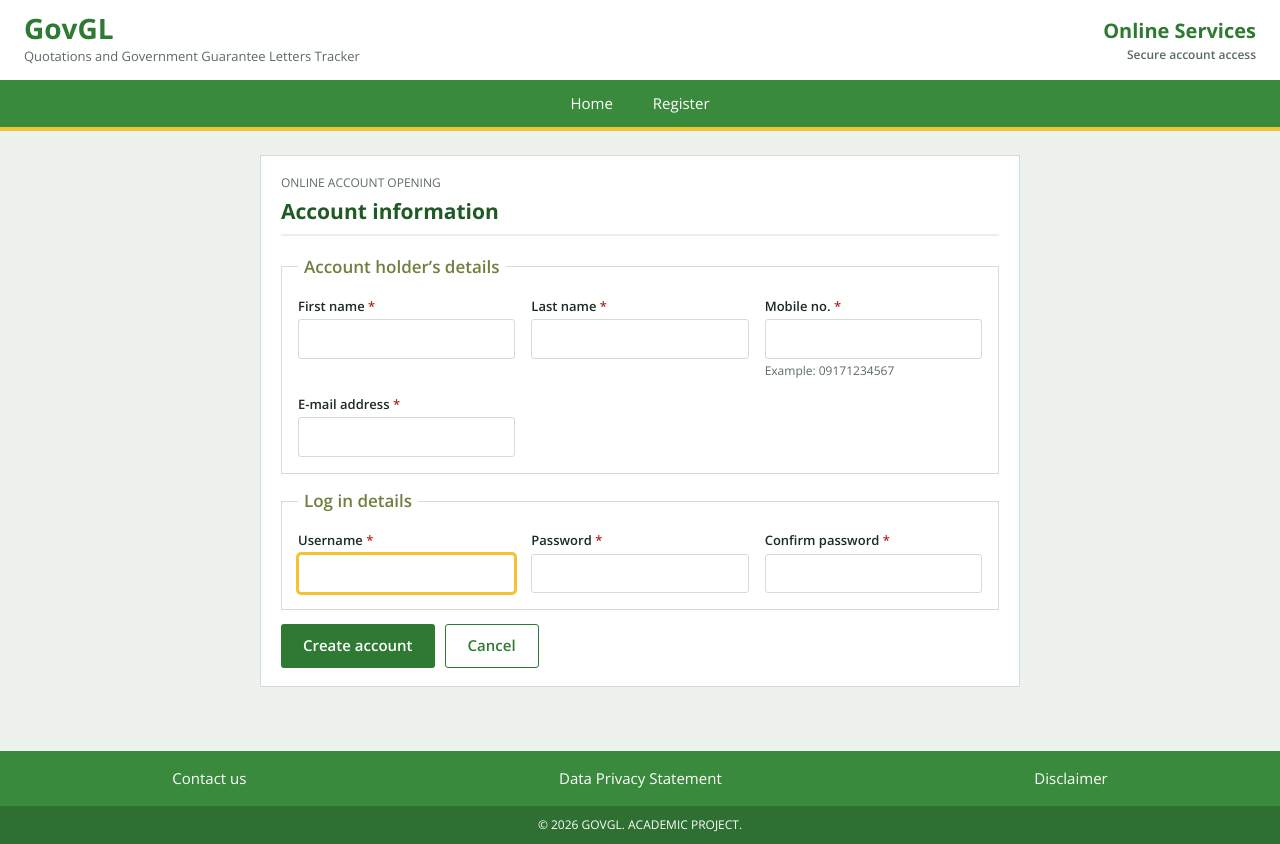
After one commit to ykm1216/GovGL-Alontaga-Kimmy-G01, a Django app: page /accounts/register/ in a window 1280 px wide. The commit adds this page. Run offline with Django 5.2, Linux system fonts and the light colour scheme.

Commit message:
Add registration view, URL, and page with success and error messages

```diff
--- /dev/null
+++ b/accounts/urls.py
@@ -0,0 +1,7 @@
+from django.urls import path
+
+from . import views
+
+urlpatterns = [
+    path("register/", views.register_view, name="register"),
+]
--- /dev/null
+++ b/accounts/views.py
@@ -0,0 +1,21 @@
+from django.contrib import messages
+from django.shortcuts import redirect, render
+
+from .forms import RegistrationForm
+
+
+def register_view(request):
+    if request.user.is_authenticated:
+        return redirect("home")
+
+    if request.method == "POST":
+        form = RegistrationForm(request.POST)
+        if form.is_valid():
+            form.save()
+            messages.success(request, "Your account was created successfully.")
+            return redirect("home")  # becomes the login page in the next commit
+        messages.error(request, "Please correct the errors below.")
+    else:
+        form = RegistrationForm()
+
+    return render(request, "accounts/register.html", {"form": form})
--- a/govgl/urls.py
+++ b/govgl/urls.py
@@ -1,8 +1,9 @@
 from django.contrib import admin
-from django.urls import path
+from django.urls import include, path
 from django.views.generic import TemplateView
 
 urlpatterns = [
     path("admin/", admin.site.urls),
     path("", TemplateView.as_view(template_name="home.html"), name="home"),
+    path("accounts/", include("accounts.urls")),
 ]
--- a/static/css/style.css
+++ b/static/css/style.css
@@ -24,3 +24,18 @@ h1{font-size:21px;color:var(--deep);margin:2px 0 6px}
 .site-footer{background:var(--nav);color:#fff;margin-top:24px}
 .site-footer .links{display:flex;justify-content:space-around;flex-wrap:wrap;padding:16px}
 .site-footer .copy{background:rgba(0,0,0,.2);text-align:center;font-size:12px;padding:10px;text-transform:uppercase}
+
+/* Forms */
+.narrow{max-width:760px;margin:0 auto}
+fieldset{border:1px solid var(--line);margin:0 0 14px;padding:6px 16px 16px;min-width:0}
+legend{padding:0 6px;color:#6F7F3E;font-size:17px;font-weight:600}
+.grid{display:grid;grid-template-columns:repeat(auto-fit,minmax(210px,1fr));gap:4px 16px}
+label{display:block;font-size:13px;font-weight:600;margin:10px 0 3px}
+label i{color:#B3261E;font-style:normal}
+input[type=text],input[type=email],input[type=password],select{width:100%;font:inherit;font-size:14px;padding:8px 10px;border:1px solid var(--line);border-radius:3px;background:#fff;color:var(--ink)}
+input:focus,select:focus,.btn:focus-visible{outline:3px solid var(--gold);outline-offset:-1px}
+.help{font-size:12px;color:var(--muted);margin:3px 0 0}
+.err{font-size:13px;color:#B3261E;margin:3px 0 0}
+.btn{display:inline-block;font:inherit;font-weight:600;background:var(--green);color:#fff;border:0;border-radius:3px;padding:9px 22px;cursor:pointer;text-decoration:none}
+.btn.alt{background:transparent;color:var(--green);border:1px solid var(--green)}
+.actions{display:flex;gap:10px;flex-wrap:wrap;margin-top:8px}
--- /dev/null
+++ b/templates/accounts/register.html
@@ -0,0 +1,69 @@
+{% extends "base.html" %}
+{% block title %}Register | GovGL{% endblock %}
+{% block content %}
+<div class="narrow panel">
+  <p class="crumb">Online account opening</p>
+  <h1>Account information</h1>
+  <hr class="rule">
+
+  <form method="post" novalidate>
+    {% csrf_token %}
+    {% if form.non_field_errors %}
+      <div class="msg error">{{ form.non_field_errors }}</div>
+    {% endif %}
+
+    <fieldset>
+      <legend>Account holder’s details</legend>
+      <div class="grid">
+        <div class="field">
+          <label for="{{ form.first_name.id_for_label }}">First name <i>*</i></label>
+          {{ form.first_name }}
+          {% for e in form.first_name.errors %}<p class="err">{{ e }}</p>{% endfor %}
+        </div>
+        <div class="field">
+          <label for="{{ form.last_name.id_for_label }}">Last name <i>*</i></label>
+          {{ form.last_name }}
+          {% for e in form.last_name.errors %}<p class="err">{{ e }}</p>{% endfor %}
+        </div>
+        <div class="field">
+          <label for="{{ form.contact_number.id_for_label }}">Mobile no. <i>*</i></label>
+          {{ form.contact_number }}
+          {% for e in form.contact_number.errors %}<p class="err">{{ e }}</p>{% endfor %}
+          <p class="help">Example: 09171234567</p>
+        </div>
+        <div class="field">
+          <label for="{{ form.email.id_for_label }}">E-mail address <i>*</i></label>
+          {{ form.email }}
+          {% for e in form.email.errors %}<p class="err">{{ e }}</p>{% endfor %}
+        </div>
+      </div>
+    </fieldset>
+
+    <fieldset>
+      <legend>Log in details</legend>
+      <div class="grid">
+        <div class="field">
+          <label for="{{ form.username.id_for_label }}">Username <i>*</i></label>
+          {{ form.username }}
+          {% for e in form.username.errors %}<p class="err">{{ e }}</p>{% endfor %}
+        </div>
+        <div class="field">
+          <label for="{{ form.password1.id_for_label }}">Password <i>*</i></label>
+          {{ form.password1 }}
+          {% for e in form.password1.errors %}<p class="err">{{ e }}</p>{% endfor %}
+        </div>
+        <div class="field">
+          <label for="{{ form.password2.id_for_label }}">Confirm password <i>*</i></label>
+          {{ form.password2 }}
+          {% for e in form.password2.errors %}<p class="err">{{ e }}</p>{% endfor %}
+        </div>
+      </div>
+    </fieldset>
+
+    <div class="actions">
+      <button type="submit" class="btn">Create account</button>
+      <a class="btn alt" href="{% url 'home' %}">Cancel</a>
+    </div>
+  </form>
+</div>
+{% endblock %}
--- a/templates/base.html
+++ b/templates/base.html
@@ -19,6 +19,7 @@
   </header>
   <nav class="navband">
     <a href="{% url 'home' %}">Home</a>
+    {% if not user.is_authenticated %}<a href="{% url 'register' %}">Register</a>{% endif %}
   </nav>
   <main class="page">
     {% if messages %}
```
